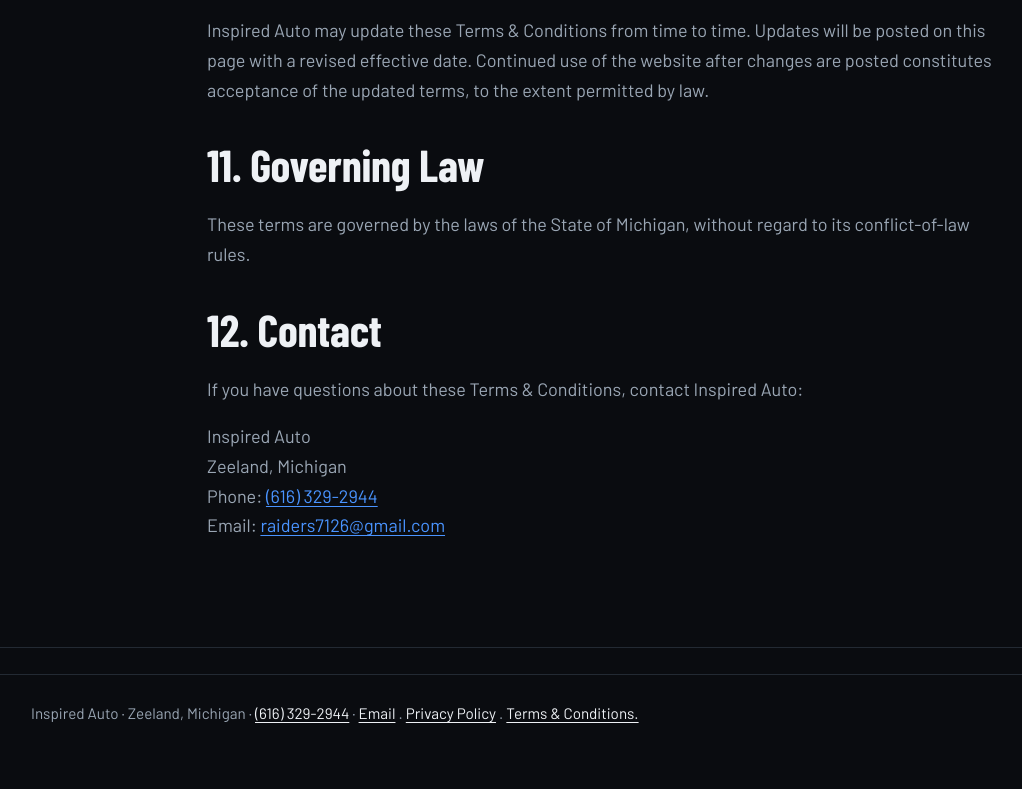
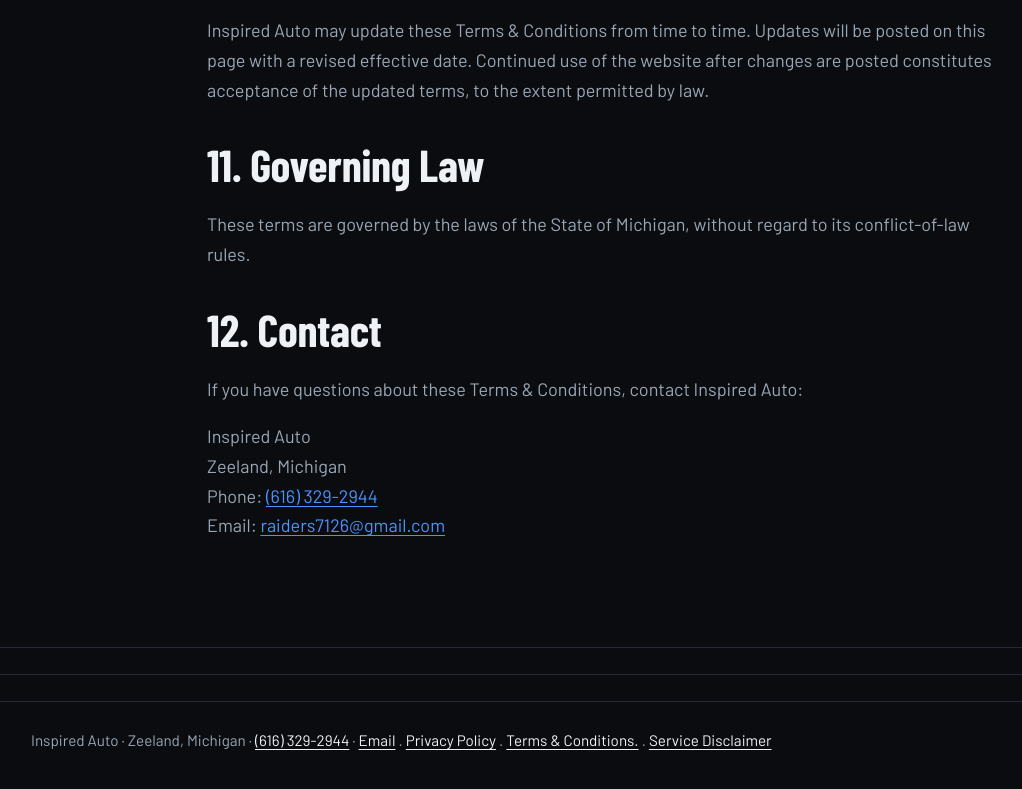
Before and after one commit to batvader/inspired-auto, a plain HTML site: page terms.html in a window 1280 px wide. Shown: the part 2924-3713 px from the top of the page, without its empty margins (33-1055 px from the left). Drawn offline with nearby package versions, Linux system fonts and the light colour scheme.

Commit message:
Add Service Disclaimer link to footer

```diff
--- a/terms.html
+++ b/terms.html
@@ -211,8 +211,7 @@
 </main>
 
 <footer>
-<footer> <div class="wrap">Inspired Auto · Zeeland, Michigan · <a href="tel:+16163292944">(616) 329-2944</a> · <a href="mailto:raiders7126@gmail.com">Email</a> . <a href="privacy-policy.html">Privacy Policy</a> . <a href="terms.html">Terms &amp; Conditions.</a>
-    </div>
+<footer> <footer><div class="wrap">Inspired Auto · Zeeland, Michigan · <a href="tel:+16163292944">(616) 329-2944</a> · <a href="mailto:raiders7126@gmail.com">Email</a> . <a href="privacy-policy.html">Privacy Policy</a> . <a href="terms.html">Terms &amp; Conditions.</a> .  <a href="service-disclaimer.html">Service Disclaimer</a></div>
 </footer>
 
 </body>
```
